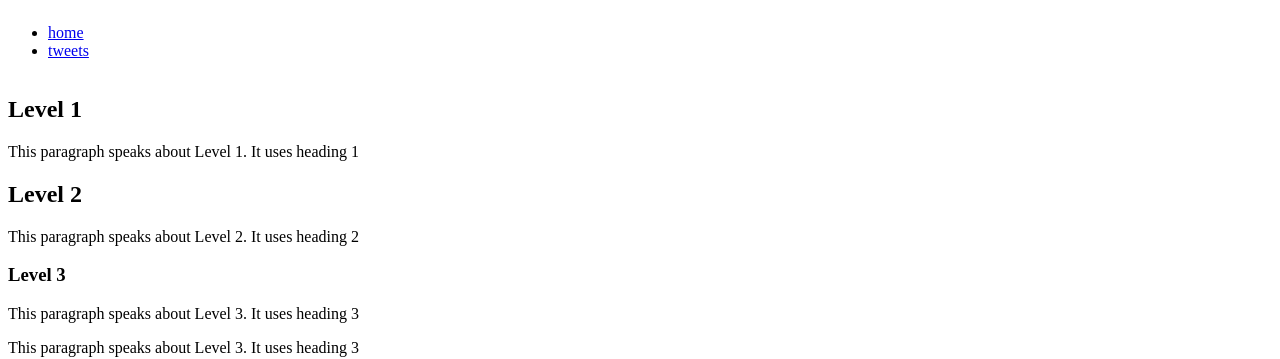
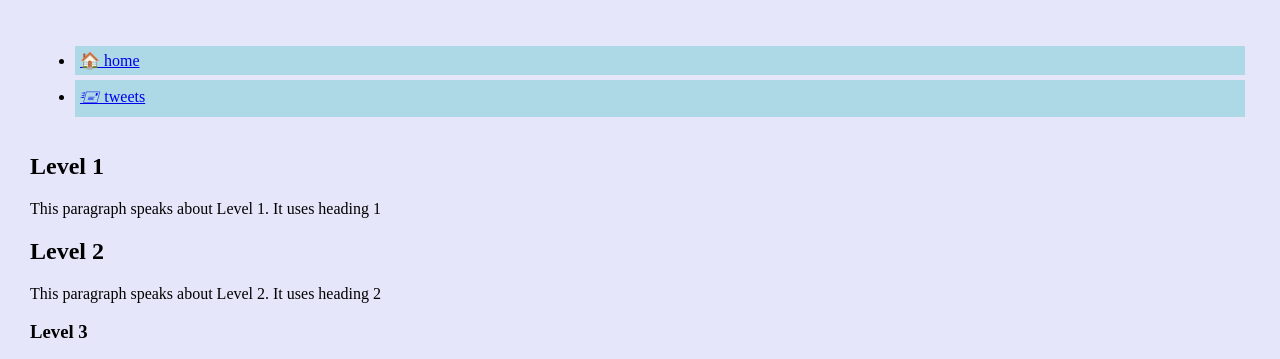
Before and after one commit to benjamin-o-ansah/alx_html_css, a plain HTML site: page css_basic/tweets.html in a window 1280 px wide. Shown: the top 359 px of the page. Drawn offline with Linux system fonts and the light colour scheme.

Commit message:
add styles to the css file and added logo's to each page

```diff
--- a/css_basic/styles.css
+++ b/css_basic/styles.css
@@ -1,6 +1,9 @@
 body{
+    margin:10px;
+    padding: 20px;
     display: flex;
     flex-direction: column;
+    background-color: lavender;
 }
 header,main,footer{
  flex-direction: column;
@@ -21,3 +24,13 @@ article{
     flex:2;
     overflow-y: auto;
 }
+
+ul li{
+    background-color: lightblue;
+    padding: 5px;
+    margin: 5px;
+}
+.logo{
+    width: 100px;
+    height: 100px;
+}
--- a/css_basic/tweets.html
+++ b/css_basic/tweets.html
@@ -11,15 +11,17 @@
 
 <body>
     <header>
-
-        <ul>
+<nav>
+    <ul>
             <li>
-                <a href="index.html">home</a>
+                <a href="index.html">&#127968;&nbsp;home</a>
             </li>
             <li>
-                <a href="tweets.html">tweets</a>
+                <a href="tweets.html">&#128389;&nbsp;tweets</a>
             </li>
         </ul>
+</nav>
+
 
     </header>
 
```
Also changed, not shown: css_basic/index.html (+6 -1 lines).
